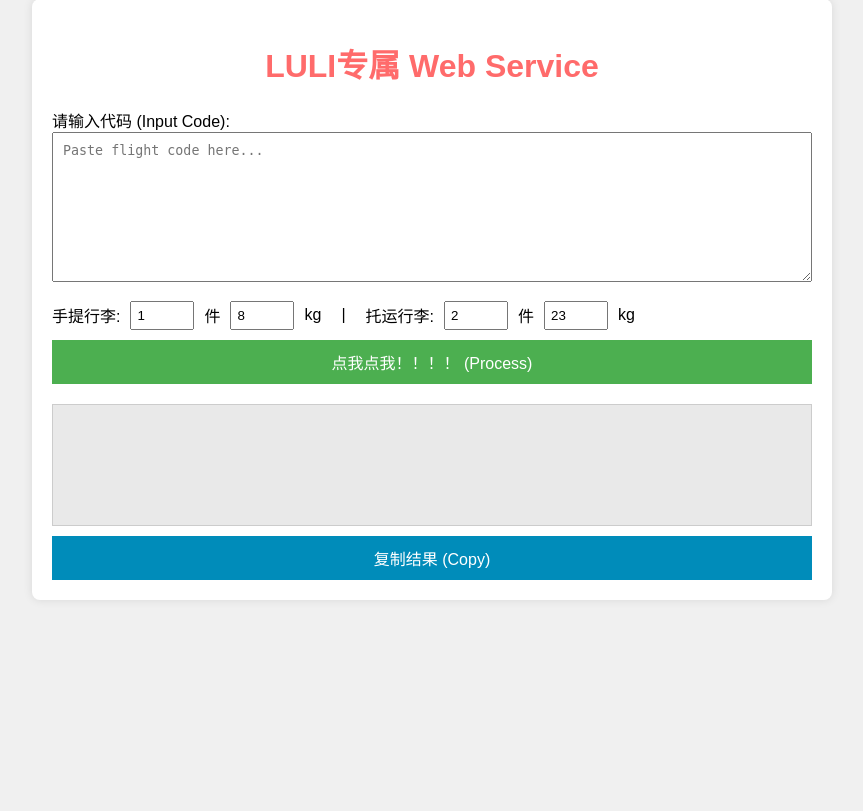
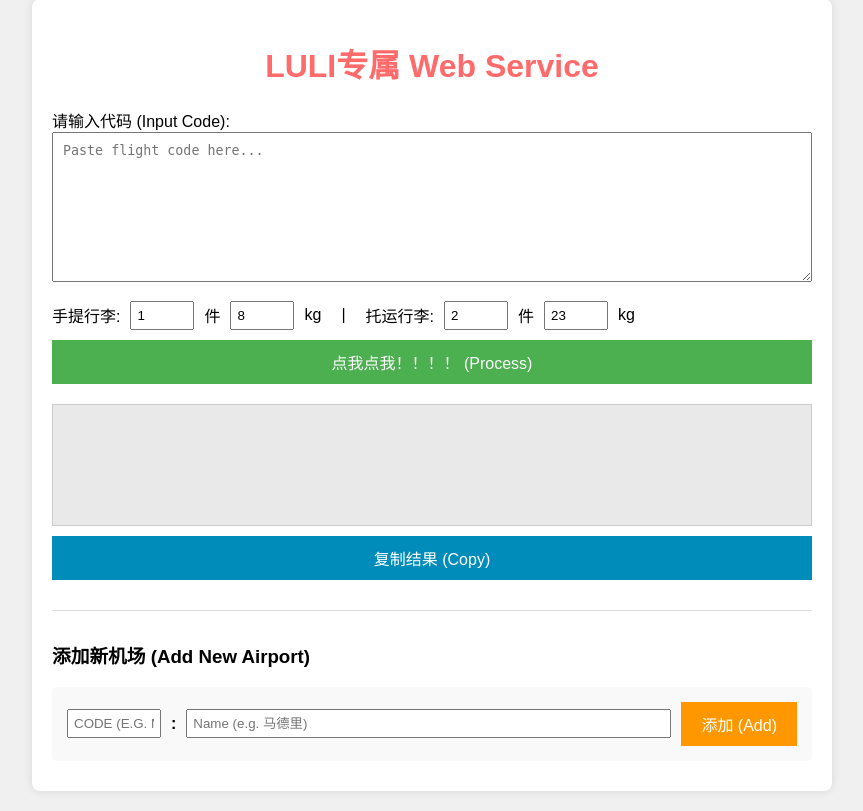
Before and after one commit to xiaominshi/billete, a Flask app: page / in a window 1280 px wide. Shown: the part 21-832 px from the top of the page, without its empty margins (208-1071 px from the left). Before the commit the page ends 621 px from the top, so only its background shows below. Run offline with Flask 2, Linux system fonts and the light colour scheme.

Commit message:
Add feature to add new airports via web UI

```diff
--- a/logic.py
+++ b/logic.py
@@ -22,6 +22,9 @@ class Logic:
         except Exception as e:
             print(f"Error loading fly.txt: {e}")
         return mapping
+
+    def reload_airport_map(self):
+        self.airport_map = self.load_airport_map()
 
     def merge_lines_without_sequence_number(self, text):
         lines = text.split("\n")
--- a/server.py
+++ b/server.py
@@ -36,6 +36,36 @@ def process():
     except Exception as e:
         return jsonify({'error': str(e)}), 500
 
+@app.route('/update_mapping', methods=['POST'])
+def update_mapping():
+    try:
+        data = request.json
+        code = data.get('code', '').upper()
+        name = data.get('name', '')
+
+        if not code or not name:
+             return jsonify({'error': 'Missing code or name'}), 400
+
+        # Append to fly.txt
+        base_dir = os.path.dirname(os.path.abspath(__file__))
+        file_path = os.path.join(base_dir, "fly.txt")
+
+        # Check if already exists (simple check)
+        with open(file_path, "r", encoding="utf-8") as f:
+            content = f.read()
+            if f"{code}:{name}" in content:
+                return jsonify({'message': 'Already exists'})
+
+        with open(file_path, "a", encoding="utf-8") as f:
+            f.write(f"\n{code}:{name}")
+
+        # Reload logic
+        logic.reload_airport_map()
+
+        return jsonify({'message': f'Success: {code} -> {name}'})
+    except Exception as e:
+        return jsonify({'error': str(e)}), 500
+
 if __name__ == '__main__':
     # Optional: Open ngrok tunnel if command line argument provided
     use_ngrok = len(sys.argv) > 1 and sys.argv[1] == '--public'
--- a/templates/index.html
+++ b/templates/index.html
@@ -1,23 +1,85 @@
 <!DOCTYPE html>
 <html lang="zh-CN">
+
 <head>
     <meta charset="UTF-8">
     <meta name="viewport" content="width=device-width, initial-scale=1.0">
     <title>LULI专属 (Web Version)</title>
     <style>
-        body { font-family: Arial, sans-serif; max-width: 800px; margin: 0 auto; padding: 20px; background-color: #f0f0f0; }
-        .container { background-color: white; padding: 20px; border-radius: 8px; box-shadow: 0 0 10px rgba(0,0,0,0.1); }
-        h1 { color: #ff6b6b; text-align: center; }
-        .input-group { margin-bottom: 15px; }
-        textarea { width: 100%; height: 150px; padding: 10px; box-sizing: border-box; }
-        .row { display: flex; flex-wrap: wrap; gap: 10px; align-items: center; margin-bottom: 10px; }
-        input[type="text"], input[type="number"] { padding: 5px; }
-        .btn { background-color: #4CAF50; color: white; padding: 10px 20px; border: none; cursor: pointer; font-size: 16px; width: 100%; }
-        .btn:hover { background-color: #45a049; }
-        .result-box { margin-top: 20px; background-color: #e9e9e9; padding: 10px; white-space: pre-wrap; border: 1px solid #ccc; min-height: 100px; }
-        .copy-btn { background-color: #008CBA; margin-top: 10px; }
+        body {
+            font-family: Arial, sans-serif;
+            max-width: 800px;
+            margin: 0 auto;
+            padding: 20px;
+            background-color: #f0f0f0;
+        }
+
+        .container {
+            background-color: white;
+            padding: 20px;
+            border-radius: 8px;
+            box-shadow: 0 0 10px rgba(0, 0, 0, 0.1);
+        }
+
+        h1 {
+            color: #ff6b6b;
+            text-align: center;
+        }
+
+        .input-group {
+            margin-bottom: 15px;
+        }
+
+        textarea {
+            width: 100%;
+            height: 150px;
+            padding: 10px;
+            box-sizing: border-box;
+        }
+
+        .row {
+            display: flex;
+            flex-wrap: wrap;
+            gap: 10px;
+            align-items: center;
+            margin-bottom: 10px;
+        }
+
+        input[type="text"],
+        input[type="number"] {
+            padding: 5px;
+        }
+
+        .btn {
+            background-color: #4CAF50;
+            color: white;
+            padding: 10px 20px;
+            border: none;
+            cursor: pointer;
+            font-size: 16px;
+            width: 100%;
+        }
+
+        .btn:hover {
+            background-color: #45a049;
+        }
+
+        .result-box {
+            margin-top: 20px;
+            background-color: #e9e9e9;
+            padding: 10px;
+            white-space: pre-wrap;
+            border: 1px solid #ccc;
+            min-height: 100px;
+        }
+
+        .copy-btn {
+            background-color: #008CBA;
+            margin-top: 10px;
+        }
     </style>
 </head>
+
 <body>
     <div class="container">
         <h1>LULI专属 Web Service</h1>
@@ -45,9 +107,48 @@
 
         <div id="result" class="result-box"></div>
         <button class="btn copy-btn" onclick="copyResult()">复制结果 (Copy)</button>
+
+        <hr style="margin: 30px 0; border: 0; border-top: 1px solid #ddd;">
+
+        <h3>添加新机场 (Add New Airport)</h3>
+        <div class="row" style="background-color: #f9f9f9; padding: 15px; border-radius: 5px;">
+            <input type="text" id="new_code" placeholder="Code (e.g. MAD)"
+                style="width: 80px; text-transform: uppercase;">
+            <span style="font-weight: bold;">:</span>
+            <input type="text" id="new_name" placeholder="Name (e.g. 马德里)" style="flex-grow: 1;">
+            <button class="btn" onclick="addAirport()" style="width: auto; background-color: #ff9800;">添加 (Add)</button>
+        </div>
     </div>
 
     <script>
+        async function addAirport() {
+            const code = document.getElementById('new_code').value.trim();
+            const name = document.getElementById('new_name').value.trim();
+
+            if (!code || !name) {
+                alert("Please enter both Code and Name!");
+                return;
+            }
+
+            try {
+                const response = await fetch('/update_mapping', {
+                    method: 'POST',
+                    headers: { 'Content-Type': 'application/json' },
+                    body: JSON.stringify({ code: code, name: name })
+                });
+                const data = await response.json();
+
+                if (data.error) {
+                    alert("Error: " + data.error);
+                } else {
+                    alert(data.message);
+                    document.getElementById('new_code').value = '';
+                    document.getElementById('new_name').value = '';
+                }
+            } catch (e) {
+                alert("Request failed: " + e);
+            }
+        }
         async function processData() {
             const code = document.getElementById('code').value;
             const handCount = document.getElementById('hand_count').value;
@@ -85,4 +186,5 @@
         }
     </script>
 </body>
+
 </html>
```
